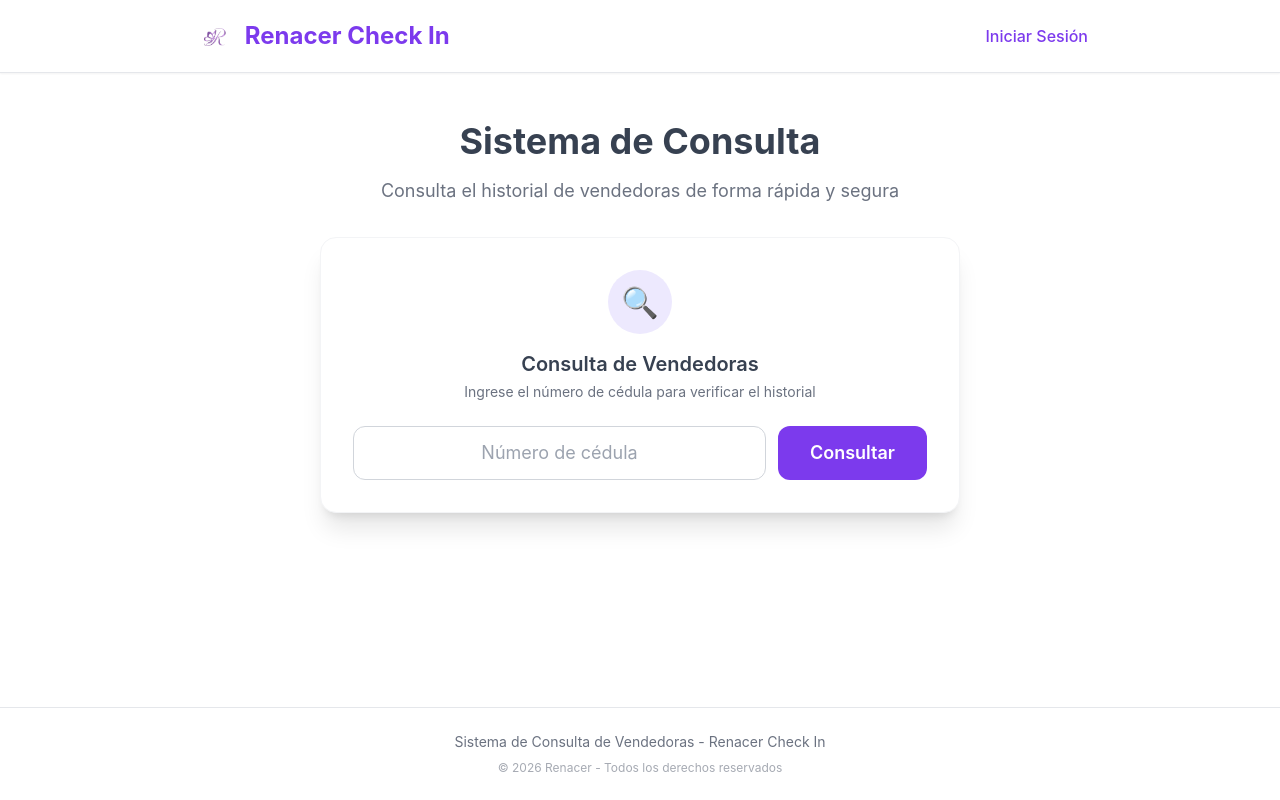
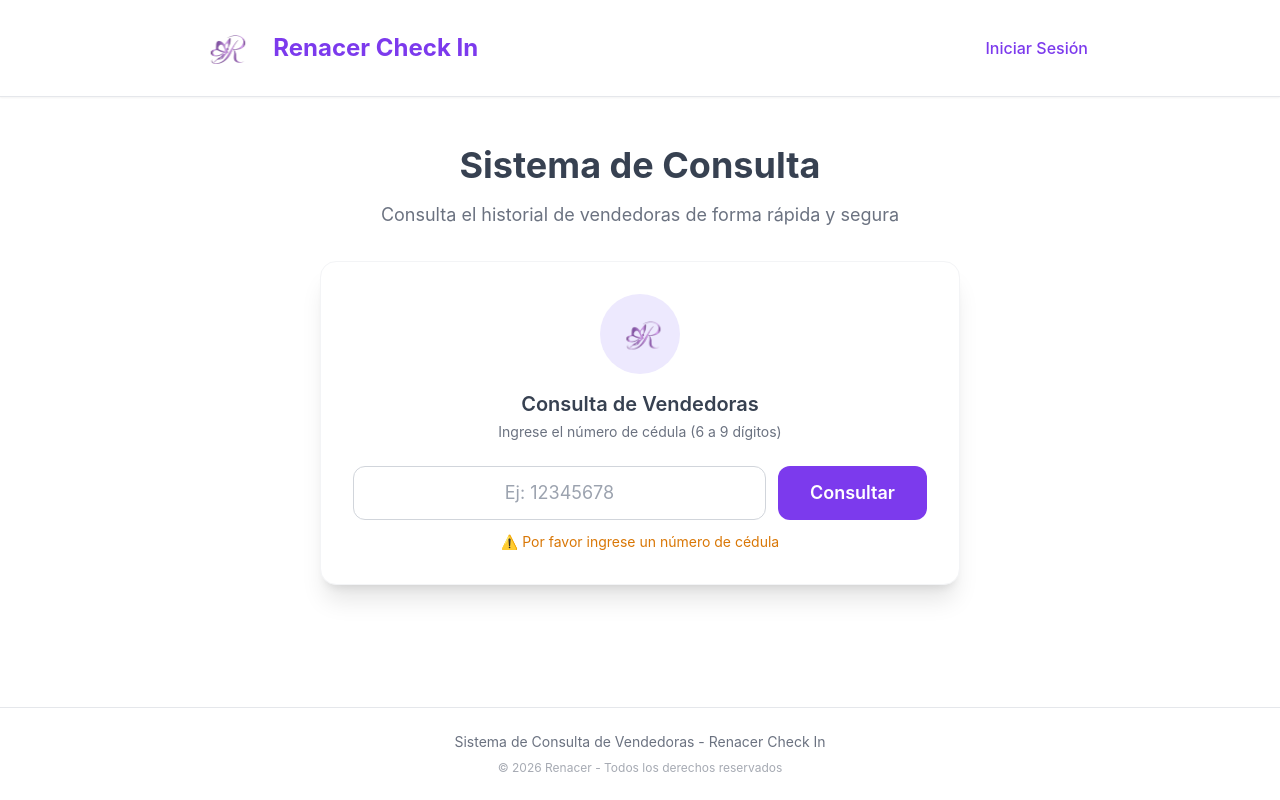
Before and after one commit to Joebgs/sistema-renacer, a React (Vite) app in the folder frontend/: page / in a window 1280 px wide. Both pictures are taken after a click on the button "Consultar". Built offline with nearby package versions, Linux system fonts and the light colour scheme.

Commit message:
Mejora: Logo más grande en sidebar y header con logo en Layout

```diff
--- a/frontend/src/components/Layout.tsx
+++ b/frontend/src/components/Layout.tsx
@@ -57,7 +57,7 @@ function Layout({ children, title }: LayoutProps) {
             <img
               src="/logo.png"
               alt="Renacer"
-              className="h-12 w-auto"
+              className="h-16 w-auto"
               onError={(e) => {
                 (e.target as HTMLImageElement).style.display = 'none';
               }}
@@ -87,7 +87,7 @@ function Layout({ children, title }: LayoutProps) {
               <img
                 src="/logo.png"
                 alt="Renacer"
-                className="h-10 w-auto"
+                className="h-12 w-auto"
                 onError={(e) => {
                   (e.target as HTMLImageElement).style.display = 'none';
                 }}
@@ -115,8 +115,18 @@ function Layout({ children, title }: LayoutProps) {
             <button onClick={() => setMenuAbierto(true)} className="md:hidden text-2xl text-renacer-600">
               ☰
             </button>
-            <Link to="/" className="text-lg md:text-xl font-bold text-renacer-600 hover:text-renacer-700 transition">
-              🏠 Inicio
+            <Link to="/" className="flex items-center gap-2">
+              <img
+                src="/logo.png"
+                alt="Renacer"
+                className="h-8 w-auto"
+                onError={(e) => {
+                  (e.target as HTMLImageElement).style.display = 'none';
+                }}
+              />
+              <span className="text-lg md:text-xl font-bold text-renacer-600 hover:text-renacer-700 transition">
+                Inicio
+              </span>
             </Link>
           </div>
           <h2 className="text-lg md:text-xl font-semibold text-texto">{title}</h2>
--- a/frontend/src/pages/Home.tsx
+++ b/frontend/src/pages/Home.tsx
@@ -7,13 +7,33 @@ function Home() {
   const [resultado, setResultado] = useState<any>(null);
   const [loading, setLoading] = useState(false);
   const [error, setError] = useState('');
+  const [errorValidacion, setErrorValidacion] = useState('');
+
+  // Validar cédula venezolana (6-9 dígitos, solo números)
+  const validarCedula = (value: string): boolean => {
+    if (!value) return false;
+    const numeros = /^\d+$/.test(value);
+    const longitud = value.length >= 6 && value.length <= 9;
+    return numeros && longitud;
+  };
 
   const buscar = async () => {
-    if (!cedula.trim()) return;
+    // Limpiar errores previos
+    setError('');
+    setErrorValidacion('');
+
+    // Validar cédula
+    if (!cedula.trim()) {
+      setErrorValidacion('Por favor ingrese un número de cédula');
+      return;
+    }
+
+    if (!validarCedula(cedula)) {
+      setErrorValidacion('La cédula debe tener entre 6 y 9 dígitos numéricos');
+      return;
+    }
 
     setLoading(true);
-    setError('');
-    setResultado(null);
 
     try {
       const response = await api.get(`/vendedora/buscar/${cedula}`);
@@ -22,6 +42,15 @@ function Home() {
       setError(err.response?.data?.mensaje || 'Vendedora no encontrada');
     } finally {
       setLoading(false);
+    }
+  };
+
+  const handleCedulaChange = (e: React.ChangeEvent<HTMLInputElement>) => {
+    const value = e.target.value;
+    // Solo permitir números
+    if (value === '' || /^[0-9]+$/.test(value)) {
+      setCedula(value);
+      setErrorValidacion('');
     }
   };
 
@@ -49,11 +78,11 @@ function Home() {
       <header className="bg-white shadow-sm py-4 px-6 border-b">
         <div className="container mx-auto max-w-4xl">
           <div className="flex justify-between items-center">
-            <div className="flex items-center gap-3">
+            <div className="flex items-center gap-4">
               <img
                 src="/logo.png"
                 alt="Renacer"
-                className="h-10 w-auto"
+                className="h-16 w-auto"
                 onError={(e) => {
                   (e.target as HTMLImageElement).style.display = 'none';
                 }}
@@ -87,25 +116,40 @@ function Home() {
         {/* Tarjeta de búsqueda */}
         <div className="bg-white rounded-2xl shadow-xl p-6 md:p-8 border border-gray-100">
           <div className="text-center mb-6">
-            <div className="inline-flex items-center justify-center w-16 h-16 bg-renacer-100 rounded-full mb-4">
-              <span className="text-3xl">🔍</span>
+            {/* Logo dentro del círculo - reemplaza la lupa */}
+            <div className="inline-flex items-center justify-center w-20 h-20 bg-renacer-100 rounded-full mb-4 p-2">
+              <img
+                src="/logo.png"
+                alt="Renacer"
+                className="w-full h-full object-contain"
+                onError={(e) => {
+                  (e.target as HTMLImageElement).style.display = 'none';
+                  // Si no hay logo, mostrar un ícono por defecto
+                  const parent = (e.target as HTMLImageElement).parentElement;
+                  if (parent) {
+                    parent.innerHTML = '<span class="text-3xl">🔍</span>';
+                  }
+                }}
+              />
             </div>
             <h3 className="text-xl font-semibold text-texto">
               Consulta de Vendedoras
             </h3>
             <p className="text-texto-claro text-sm mt-1">
-              Ingrese el número de cédula para verificar el historial
+              Ingrese el número de cédula (6 a 9 dígitos)
             </p>
           </div>
 
           <div className="flex flex-col sm:flex-row gap-3">
             <input
               type="text"
-              placeholder="Número de cédula"
+              placeholder="Ej: 12345678"
               value={cedula}
-              onChange={(e) => setCedula(e.target.value)}
+              onChange={handleCedulaChange}
               onKeyPress={(e) => e.key === 'Enter' && buscar()}
               className="flex-1 px-5 py-3 border border-gray-300 rounded-xl focus:outline-none focus:ring-2 focus:ring-renacer-500 focus:border-transparent text-center text-lg"
+              inputMode="numeric"
+              maxLength={9}
             />
             <button
               onClick={buscar}
@@ -115,9 +159,16 @@ function Home() {
               {loading ? 'Buscando...' : 'Consultar'}
             </button>
           </div>
+
+          {/* Mensaje de validación */}
+          {errorValidacion && (
+            <div className="mt-3 text-amber-600 text-sm text-center">
+              ⚠️ {errorValidacion}
+            </div>
+          )}
         </div>
 
-        {/* Mensaje de error */}
+        {/* Mensaje de error de API */}
         {error && (
           <div className="mt-6 bg-red-50 border border-red-200 text-red-700 px-6 py-4 rounded-xl">
             <div className="flex items-center gap-3">
```
